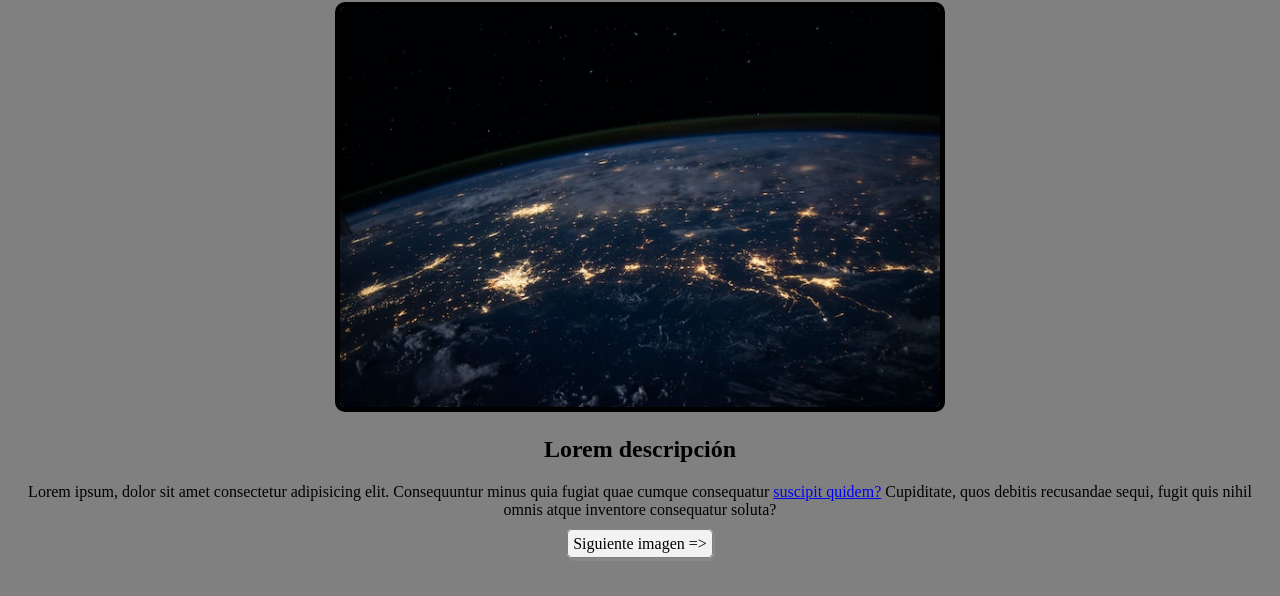
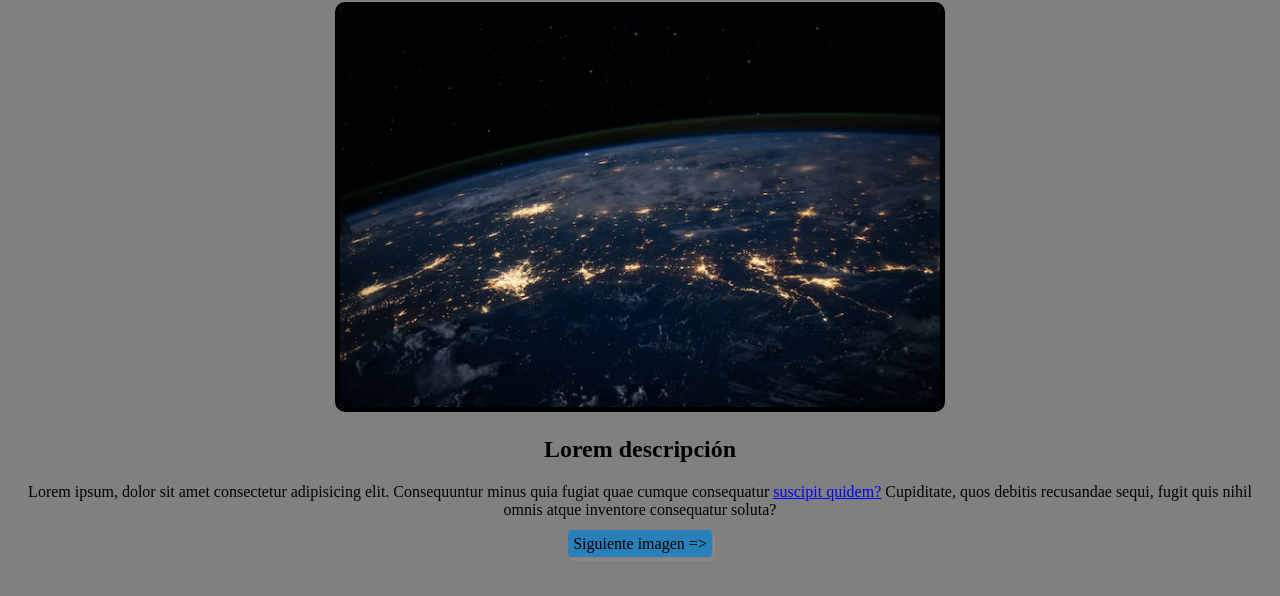
Before and after one commit to atososa12/subgrupo-3, a plain HTML site: page page1.html in a window 1280 px wide. In both pictures the pointer is over the link "Imagen siguiente". Shown: the part 78-674 px from the top of the page. Drawn offline with Linux system fonts and the light colour scheme.

Commit message:
Update styles.css

```diff
--- a/styles.css
+++ b/styles.css
@@ -16,4 +16,10 @@ body {
     padding: 5px;
     border-radius: 5px;
     box-shadow: 2px 3px #888888;
+    transition: 0.5s;
+
 }
+
+.link-button:hover{
+    background-color: #2980b9;
+}
```
